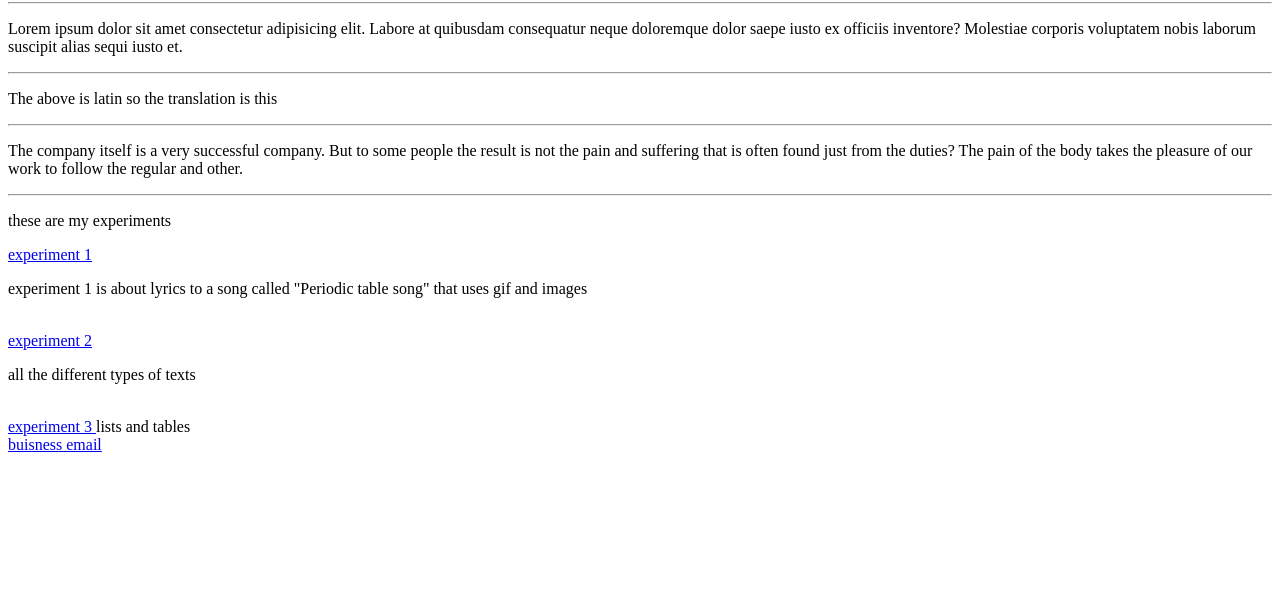
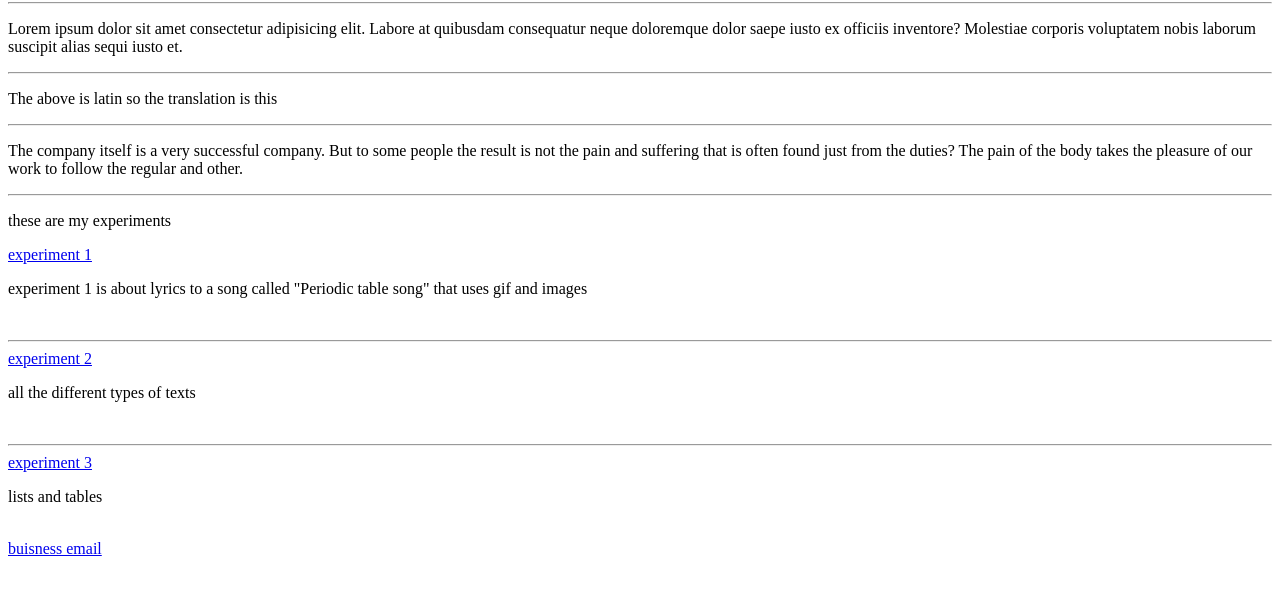
Before and after one commit to cool-bat/lyric, a plain HTML site: page index.html in a window 1280 px wide. Shown: the part 125-720 px from the top of the page. Drawn offline with Linux system fonts and the light colour scheme.

Commit message:
Update index.html

```diff
--- a/index.html
+++ b/index.html
@@ -42,6 +42,8 @@
 
         <br>
 
+        <hr>
+
         <a href="text.html">
             experiment 2
         </a>
@@ -50,11 +52,15 @@
 
         <br>
 
+        <hr>
+
         <a href="shopping.html">
             experiment 3
         </a>
 
-        lists and tables
+        <br>
+
+        <p>lists and tables</p>
 
         <br>
 
```
